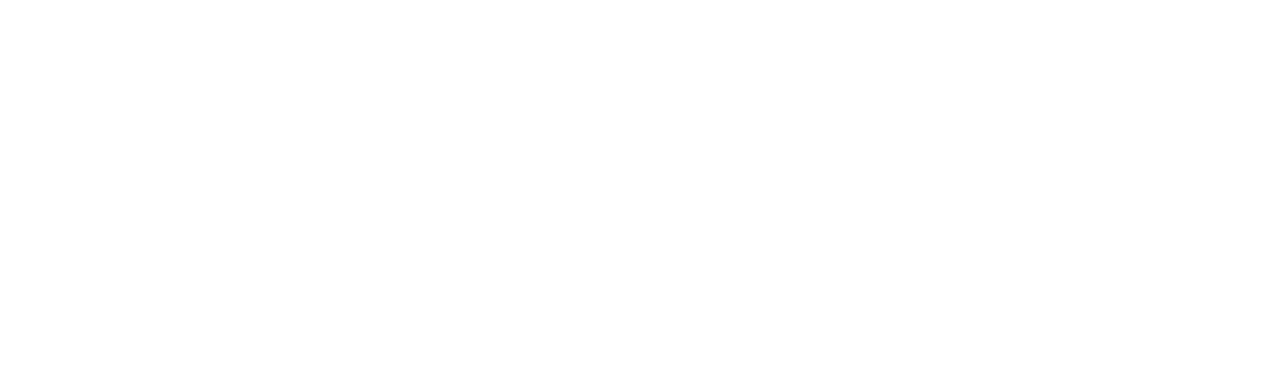
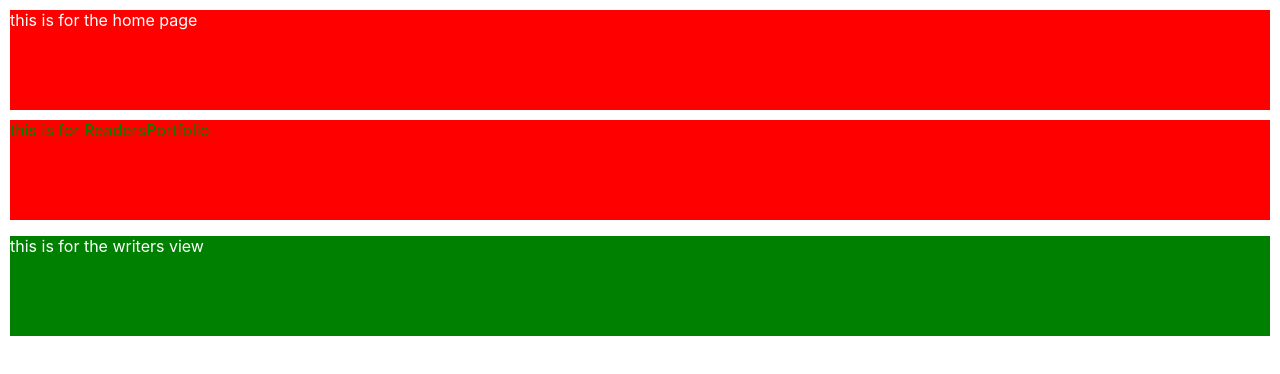
Before and after one commit to coded-coders/onlyally, a React (Create React App) app: page / in a window 1280 px wide. Shown: the top 374 px of the page. Built offline with nearby package versions, Linux system fonts and the light colour scheme.

Commit message:
setting up coding environment

```diff
--- a/src/App.js
+++ b/src/App.js
@@ -1,14 +1,23 @@
-import React from "react";
+import React, { Component } from "react";
 import "./App.css";
+import HomePage from "./HomePage/HomePage";
+import ReadersPortfolio from "./ReadersPortfolio/ReadersPortfolio";
+import WritersPortfolio from "./WritersPortfolio/WritersPortfolio";
 
-class App extends React.Component {
+class App extends Component {
   constructor() {
     super();
     this.state = {};
   }
 
   render() {
-    return <div></div>;
+    return (
+      <div>
+        <HomePage />
+        <ReadersPortfolio />
+        <WritersPortfolio />
+      </div>
+    );
   }
 }
 
--- /dev/null
+++ b/src/HomePage/HomePage.css
@@ -0,0 +1,6 @@
+.set-home {
+  background: red;
+  color: #ffffff;
+  height: 100px;
+  margin: 10px;
+}
--- /dev/null
+++ b/src/HomePage/HomePage.js
@@ -0,0 +1,8 @@
+import React from "react";
+import "./HomePage.css";
+
+const HomePage = () => {
+  return <div className="set-home">this is for the home page</div>;
+};
+
+export default HomePage;
--- /dev/null
+++ b/src/ReadersPortfolio/ReadersPortfolio.css
@@ -0,0 +1,6 @@
+.set-readers {
+  background: red;
+  color: green;
+  margin: 10px;
+  height: 100px;
+}
--- /dev/null
+++ b/src/ReadersPortfolio/ReadersPortfolio.js
@@ -0,0 +1,8 @@
+import React from "react";
+import "./ReadersPortfolio.css";
+
+const ReadersPortfolio = () => {
+  return <div className="set-readers">this is for ReadersPortfolio</div>;
+};
+
+export default ReadersPortfolio;
--- /dev/null
+++ b/src/WritersPortfolio/WritersPortfolio.css
@@ -0,0 +1,6 @@
+.set-writers {
+  background: green;
+  color: #ffffff;
+  height: 100px;
+  margin: 10px;
+}
--- /dev/null
+++ b/src/WritersPortfolio/WritersPortfolio.js
@@ -0,0 +1,12 @@
+import React from "react";
+import "./WritersPortfolio.css";
+
+const WritersPortfolio = () => {
+  return (
+    <div className="set-writers">
+      <p>this is for the writers view</p>
+    </div>
+  );
+};
+
+export default WritersPortfolio;
```
